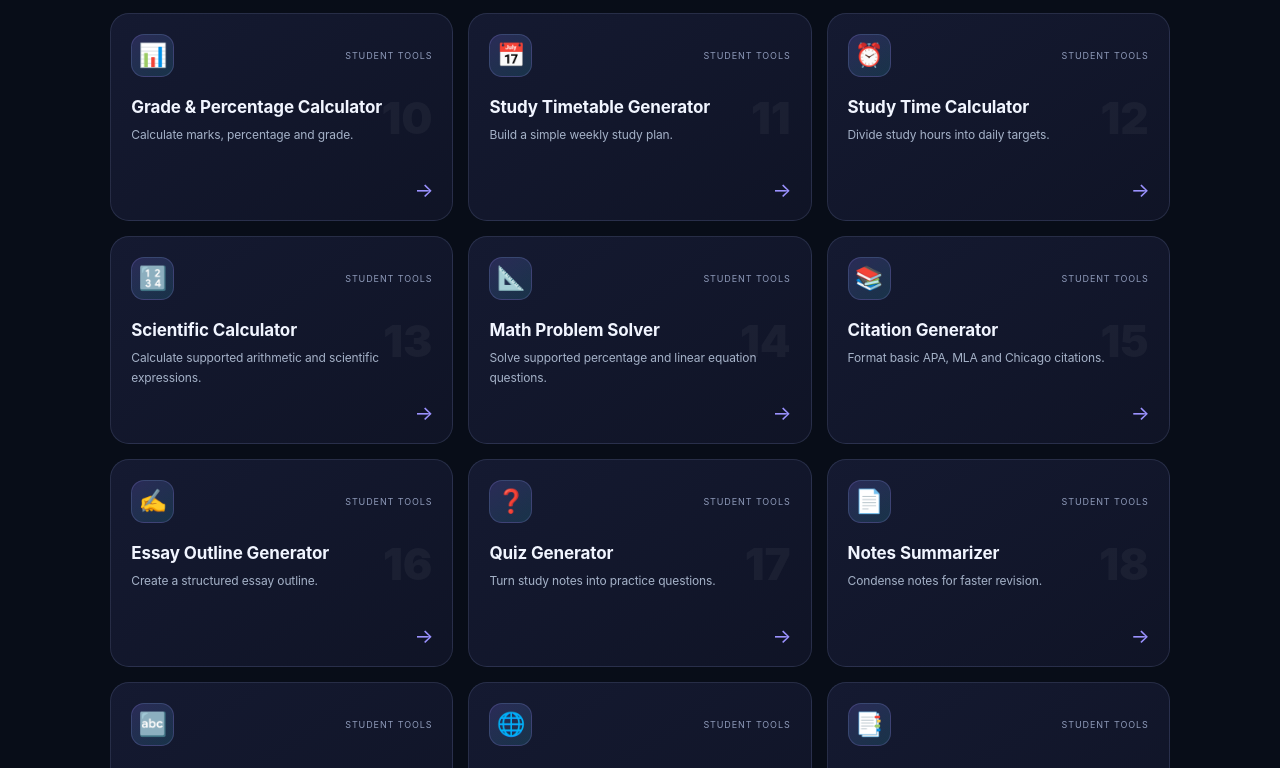
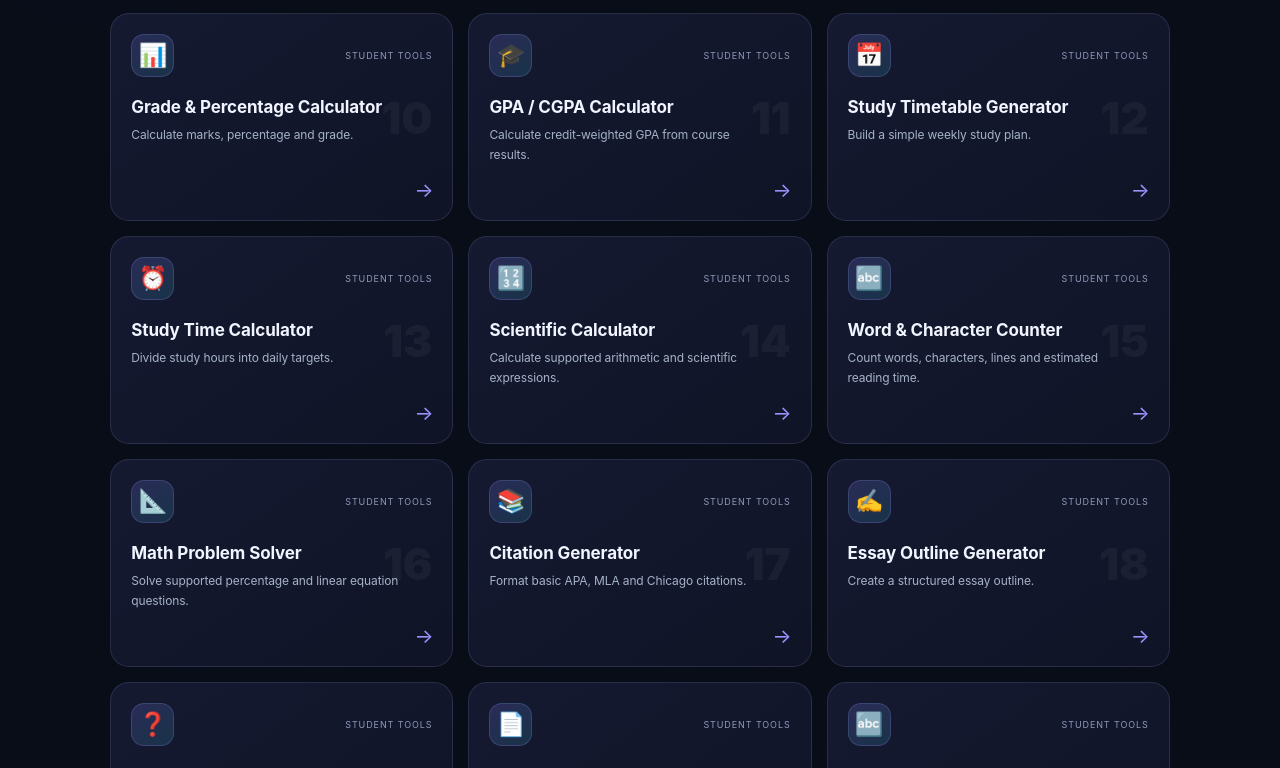
Before and after one commit to Afifarman/QuickToolBox, a Next.js app: page / in a window 1280 px wide. Shown: the part 1812-2580 px from the top of the page. Built offline with nearby package versions, Linux system fonts and the light colour scheme; no server answers.

Commit message:
fix: add missing student tools to homepage

```diff
--- a/components/PdfGuruInspiredHome.js
+++ b/components/PdfGuruInspiredHome.js
@@ -14,9 +14,11 @@ const tools = [
   { name: "Local AI Chat", description: "Explore browser-based local AI where your device supports it.", href: "/ai/local", category: "AI & Writing", icon: "◉", tags: "local offline browser ai" },
   { name: "AI Agent", description: "Open the AI agent workspace.", href: "/ai-agent", category: "AI & Writing", icon: "⌁", tags: "agent automate assistant" },
   { name: "Grade & Percentage Calculator", description: "Calculate marks, percentage and grade.", href: "/student-tools/grade-calculator", category: "Student Tools", icon: "📊", tags: "grade calculation marks percentage" },
+  { name: "GPA / CGPA Calculator", description: "Calculate credit-weighted GPA from course results.", href: "/student-tools/gpa-cgpa-calculator", category: "Student Tools", icon: "🎓", tags: "gpa cgpa grade credit semester" },
   { name: "Study Timetable Generator", description: "Build a simple weekly study plan.", href: "/student-tools/study-timetable", category: "Student Tools", icon: "📅", tags: "study planner schedule timetable" },
   { name: "Study Time Calculator", description: "Divide study hours into daily targets.", href: "/student-tools/study-time-calculator", category: "Student Tools", icon: "⏰", tags: "study hours time" },
   { name: "Scientific Calculator", description: "Calculate supported arithmetic and scientific expressions.", href: "/student-tools/scientific-calculator", category: "Student Tools", icon: "🔢", tags: "math calculator sin sqrt" },
+  { name: "Word & Character Counter", description: "Count words, characters, lines and estimated reading time.", href: "/student-tools/word-character-counter", category: "Student Tools", icon: "🔤", tags: "word character count text" },
   { name: "Math Problem Solver", description: "Solve supported percentage and linear equation questions.", href: "/student-tools/math-problem-solver", category: "Student Tools", icon: "📐", tags: "math equation percentage" },
   { name: "Citation Generator", description: "Format basic APA, MLA and Chicago citations.", href: "/student-tools/citation-generator", category: "Student Tools", icon: "📚", tags: "citation reference bibliography" },
   { name: "Essay Outline Generator", description: "Create a structured essay outline.", href: "/student-tools/essay-outline-generator", category: "Student Tools", icon: "✍️", tags: "essay writing outline" },
```
